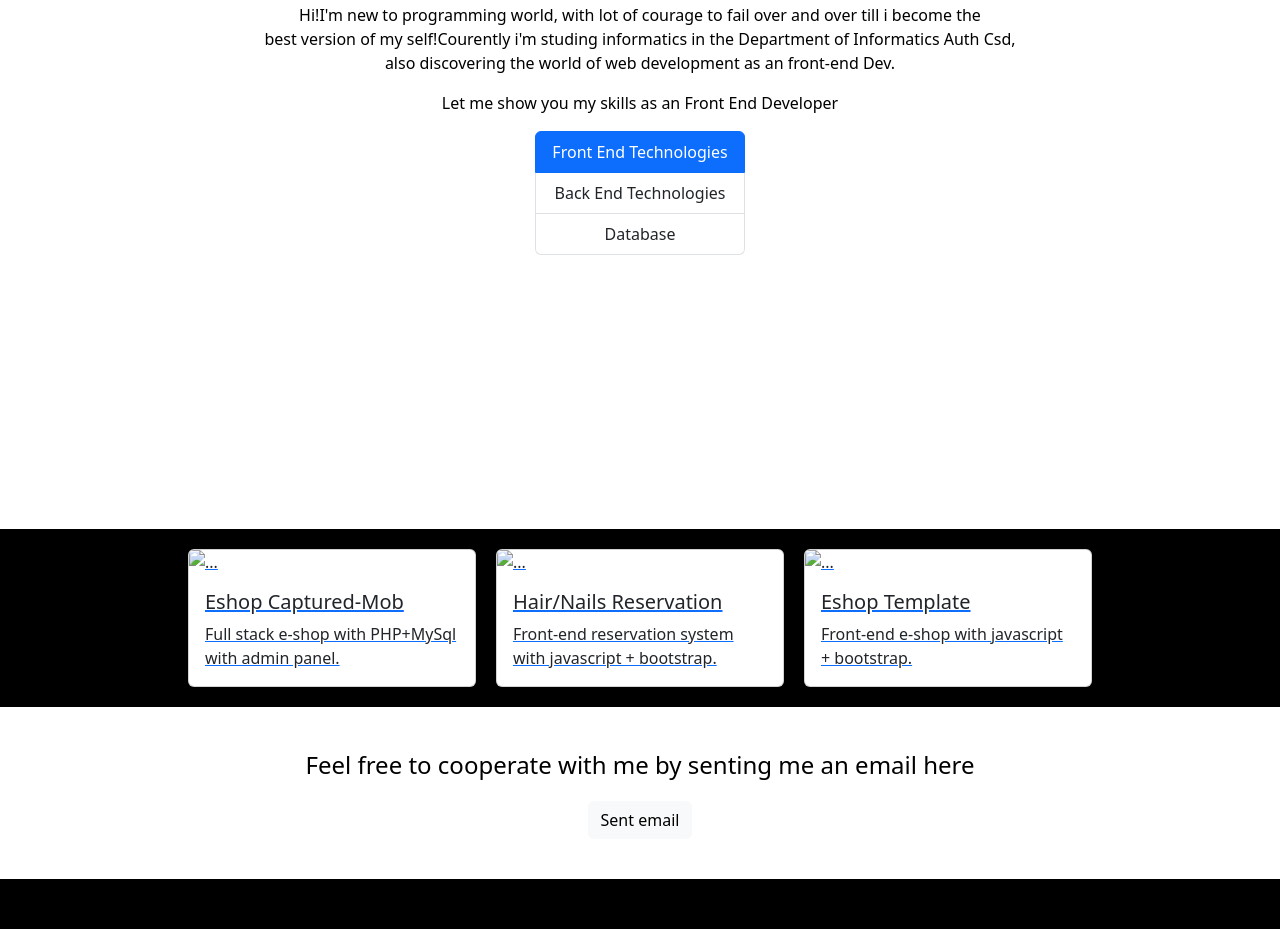
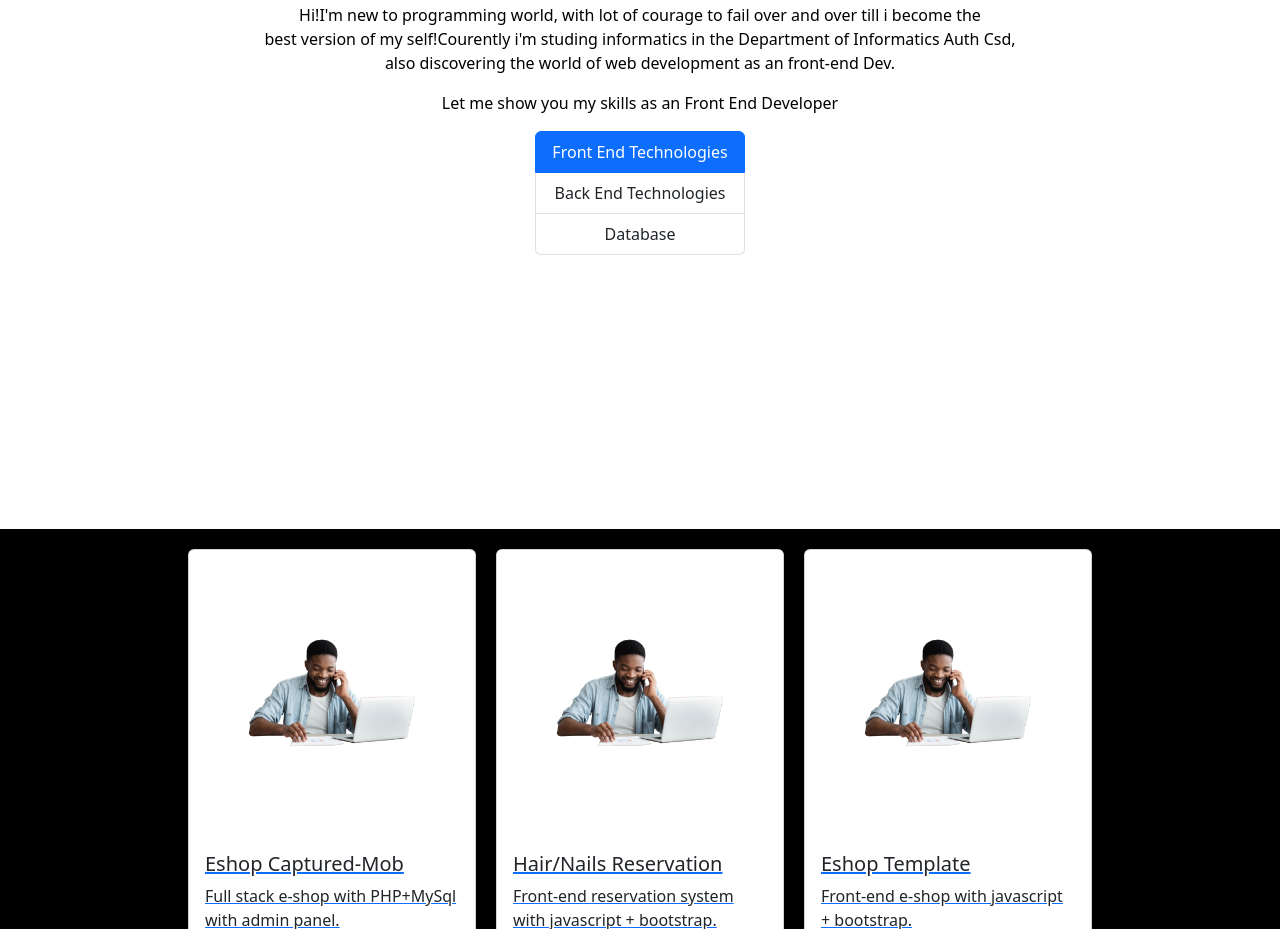
Before and after one commit to gseit1/gseit1.github.io, a plain HTML site: page index.html in a window 1280 px wide. Shown: the part 1871-2800 px from the top of the page. Drawn offline with nearby package versions, Linux system fonts and the light colour scheme.

Commit message:
Update index.html

```diff
--- a/index.html
+++ b/index.html
@@ -35,7 +35,7 @@
 
 
             <div class="item">
-                <img src="images/character.webp" alt="">
+                <img src="character.webp" alt="">
             </div>
 
 
@@ -191,7 +191,7 @@
             <a href="#">
                 <div class="card" style="width: 18rem; height:min-content;">
 
-                    <img src="images/computer.jpeg" class="card-img-top" alt="...">
+                    <img src="computer.jpeg" class="card-img-top" alt="...">
                     <div class="card-body">
 
                         <h5 class="card-title">Eshop Captured-Mob</h5>
@@ -203,7 +203,7 @@
             <a href="#">
                 <div class="card" style="width: 18rem; height:min-content;">
 
-                    <img src="images/computer.jpeg" class="card-img-top" alt="...">
+                    <img src="computer.jpeg" class="card-img-top" alt="...">
                     <div class="card-body">
 
                         <h5 class="card-title">Hair/Nails Reservation</h5>
@@ -214,7 +214,7 @@
             <a href="#">
                 <div class="card" style="width: 18rem; height:min-content;">
 
-                    <img src="images/computer.jpeg" class="card-img-top" alt="...">
+                    <img src="computer.jpeg" class="card-img-top" alt="...">
                     <div class="card-body">
 
                         <h5 class="card-title">Eshop Template</h5>
```
